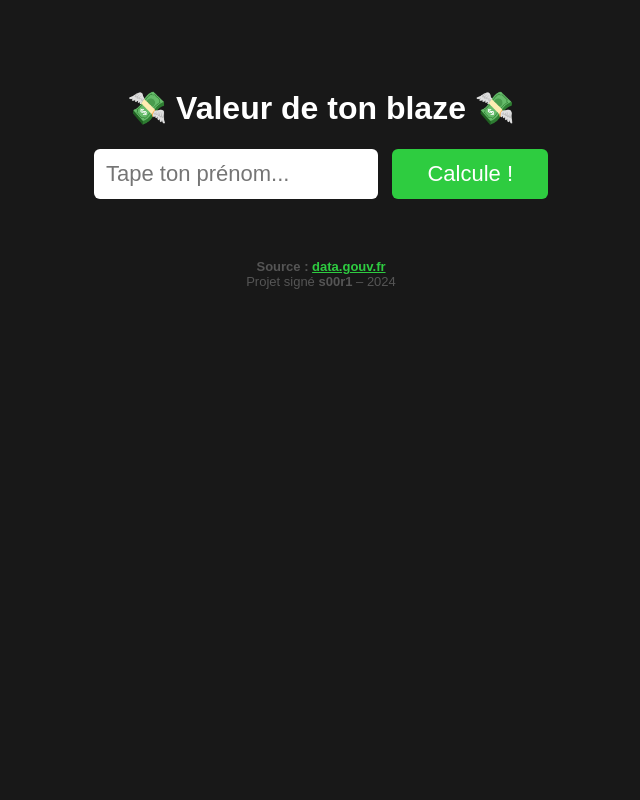
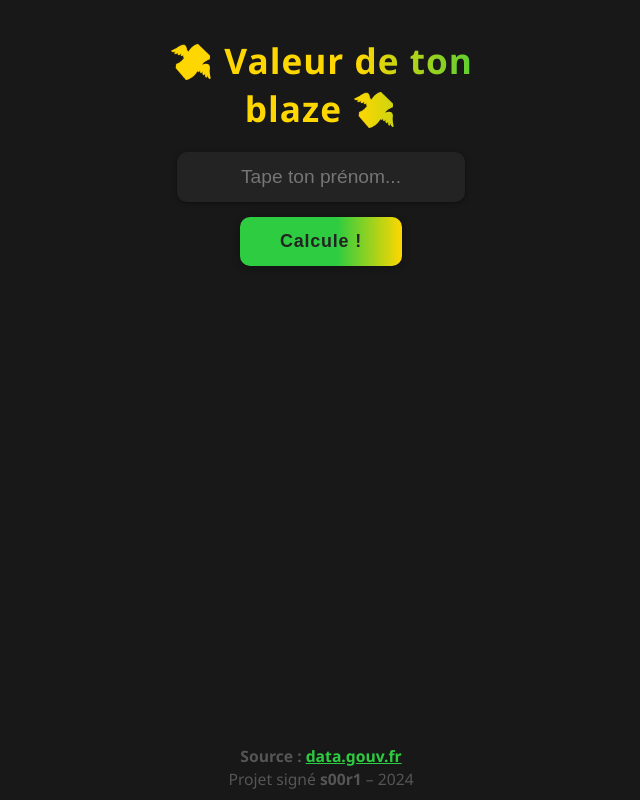
Before and after one commit to s00r1/prix_prenoms, a Flask app: page / in a window 1280 px wide. Shown: the whole page, without its empty margins (319-959 px from the left). Run offline with Flask 3, Linux system fonts and the light colour scheme; parts of the project's set-up code (start-up, migrations or seed data) failed here and were passed over.

Commit message:
fix: ameliorations

```diff
--- a/templates/index.html
+++ b/templates/index.html
@@ -3,40 +3,119 @@
 <head>
   <meta charset="UTF-8">
   <title>💸 Combien vaut ton prénom ? 💸</title>
+  <meta name="viewport" content="width=device-width, initial-scale=1.0">
   <style>
-    body { font-family: Arial, sans-serif; background: #181818; color: #fff; text-align: center; padding: 60px; }
-    input { padding: 12px; font-size: 22px; border-radius: 6px; border: none; width: 260px; }
-    button { padding: 12px 35px; font-size: 22px; border-radius: 6px; background: #2ecc40; color: #fff; border: none; cursor: pointer; margin-left: 10px; }
-    .result { margin-top: 35px; font-size: 32px; font-weight: bold; }
-    .pop { margin-top: 12px; font-size: 17px; color: #888; }
-    .footer { margin-top: 60px; color: #555; font-size: 13px; }
-    #avatar { margin-top: 40px; border-radius: 50%; border: 3px solid #2ecc40; width: 120px; display: none; }
-    #verdict { margin-top: 18px; font-size: 19px; font-weight: bold; }
+    html, body { background: #181818; margin: 0; padding: 0; width: 100%; min-height: 100vh;}
+    body {
+      font-family: 'Segoe UI', Arial, sans-serif;
+      color: #fff;
+      text-align: center;
+      padding: 0;
+      min-height: 100vh;
+      display: flex;
+      flex-direction: column;
+      justify-content: flex-start;
+      align-items: center;
+    }
+    .container {
+      width: 100%;
+      max-width: 390px;
+      margin: 0 auto;
+      padding: 24px 10px 0 10px;
+      box-sizing: border-box;
+      min-height: 90vh;
+      display: flex;
+      flex-direction: column;
+      align-items: center;
+      justify-content: flex-start;
+    }
+    h1 {
+      font-size: 2.2em;
+      margin: 12px 0 20px 0;
+      letter-spacing: 1px;
+      background: linear-gradient(90deg, #ffd700 60%, #2ecc40 100%);
+      -webkit-background-clip: text;
+      -webkit-text-fill-color: transparent;
+    }
+    input {
+      padding: 14px;
+      font-size: 1.2em;
+      border-radius: 10px;
+      border: none;
+      width: 95%;
+      max-width: 260px;
+      margin: 0 0 10px 0;
+      background: #232323;
+      color: #fff;
+      outline: none;
+      box-shadow: 0 1px 5px #0006;
+      text-align: center;
+      transition: border 0.2s;
+    }
+    input:focus { border: 2px solid #2ecc40; }
+    button {
+      padding: 14px 40px;
+      font-size: 1.12em;
+      border-radius: 10px;
+      background: linear-gradient(90deg, #2ecc40 60%, #ffd700 100%);
+      color: #232323;
+      border: none;
+      font-weight: bold;
+      letter-spacing: 0.8px;
+      cursor: pointer;
+      margin-left: 0;
+      margin-bottom: 20px;
+      margin-top: 5px;
+      transition: background 0.18s;
+      box-shadow: 0 1px 8px #0005;
+    }
+    button:active { background: #ffd700; color: #111;}
+    .result { margin-top: 25px; font-size: 2.2em; font-weight: bold; min-height: 44px;}
+    .pop { margin-top: 10px; font-size: 1.07em; color: #b2b2b2; min-height: 20px;}
+    #avatar { margin-top: 30px; border-radius: 50%; border: 3px solid #2ecc40; width: 115px; min-height: 115px; background: #1b1b1b;}
+    #verdict { margin-top: 17px; font-size: 1.2em; font-weight: bold; min-height: 28px;}
+    .footer {
+      margin-top: auto;
+      padding: 18px 0 8px 0;
+      width: 100%;
+      color: #555;
+      font-size: 0.98em;
+      text-align: center;
+      background: none;
+      line-height: 1.5;
+    }
+    .footer a { color: #2ecc40; text-decoration: underline; }
     @media (max-width: 600px) {
-      body { padding: 20px; }
-      input, button { font-size: 16px; }
-      .result { font-size: 24px; }
+      .container { max-width: 100vw; padding: 10px 0 0 0; }
+      h1 { font-size: 1.2em; margin: 7px 0 13px 0;}
+      input, button { font-size: 1em; padding: 11px;}
+      #avatar { width: 90px; min-height: 90px; margin-top: 20px;}
+      .result { font-size: 1.3em;}
+      #verdict { font-size: 1em; min-height: 22px;}
+      .footer { font-size: 0.91em; }
     }
+    ::selection { background: #ffd70066; }
   </style>
 </head>
 <body>
-  <h1>💸 Valeur de ton blaze 💸</h1>
-  <input type="text" id="prenom" placeholder="Tape ton prénom...">
-  <button onclick="calculePrix()">Calcule !</button>
-  <div class="result" id="prix"></div>
-  <div class="pop" id="pop"></div>
-  <img id="avatar">
-  <div id="verdict"></div>
+  <div class="container">
+    <h1>💸 Valeur de ton blaze 💸</h1>
+    <input type="text" id="prenom" placeholder="Tape ton prénom..." onkeydown="if(event.key==='Enter')calculePrix();">
+    <button onclick="calculePrix()">Calcule !</button>
+    <div class="result" id="prix"></div>
+    <div class="pop" id="pop"></div>
+    <img id="avatar" style="display:none;">
+    <div id="verdict"></div>
+  </div>
   <div class="footer">
     <b>Source :
-      <a href="https://www.data.gouv.fr/fr/datasets/fichier-des-prenoms-depuis-1900/"
-         style="color:#2ecc40" target="_blank">data.gouv.fr</a>
+      <a href="https://www.data.gouv.fr/fr/datasets/fichier-des-prenoms-depuis-1900/" target="_blank">data.gouv.fr</a>
     </b>
     <br>
     Projet signé <b>s00r1</b> – 2024
   </div>
   <script>
-    // Massive seed et styles list for memes
+    // Massivement enrichi pour la street
     const fakeAvatarSeeds = [
       "clown", "alien", "404", "dinomk", "meme", "skull", "robot", "banana", "spaceinvader", "unicorn", "zebi",
       "chicken", "pigeon", "rat", "ninja", "dj", "wizard", "ghost", "cowboy", "pirate", "vampire", "baba", "drill",
```
